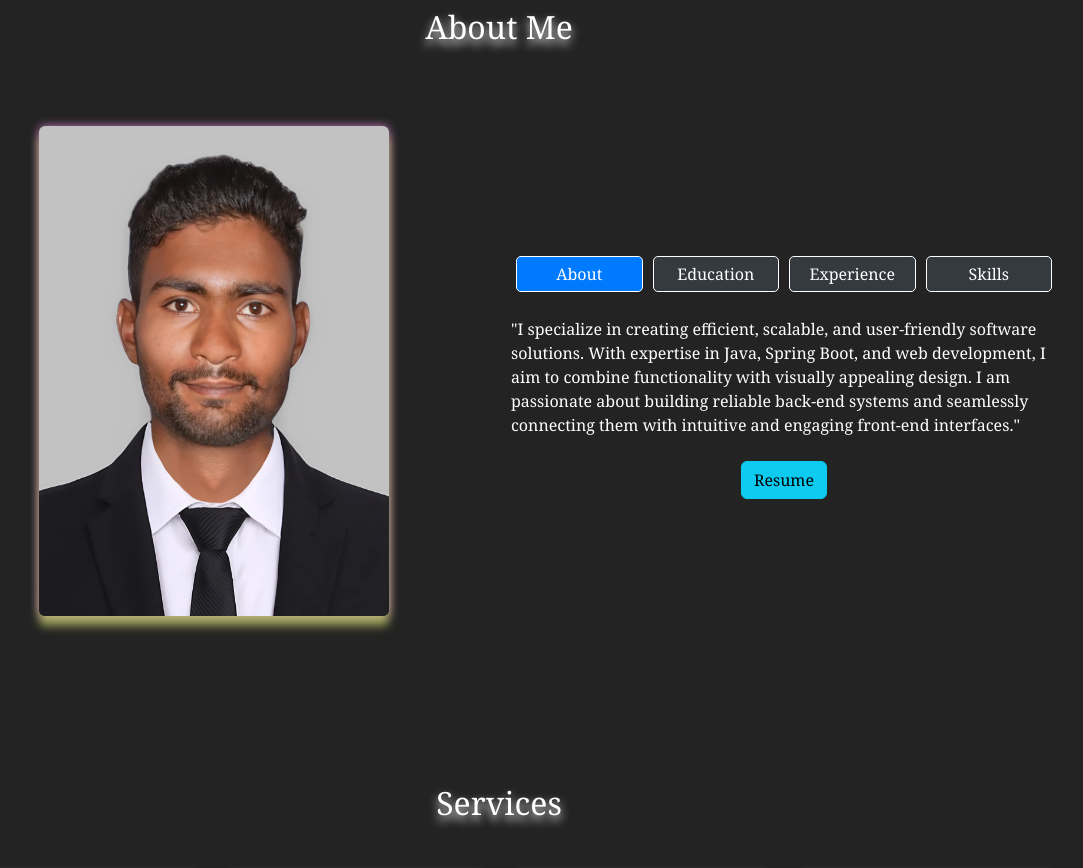
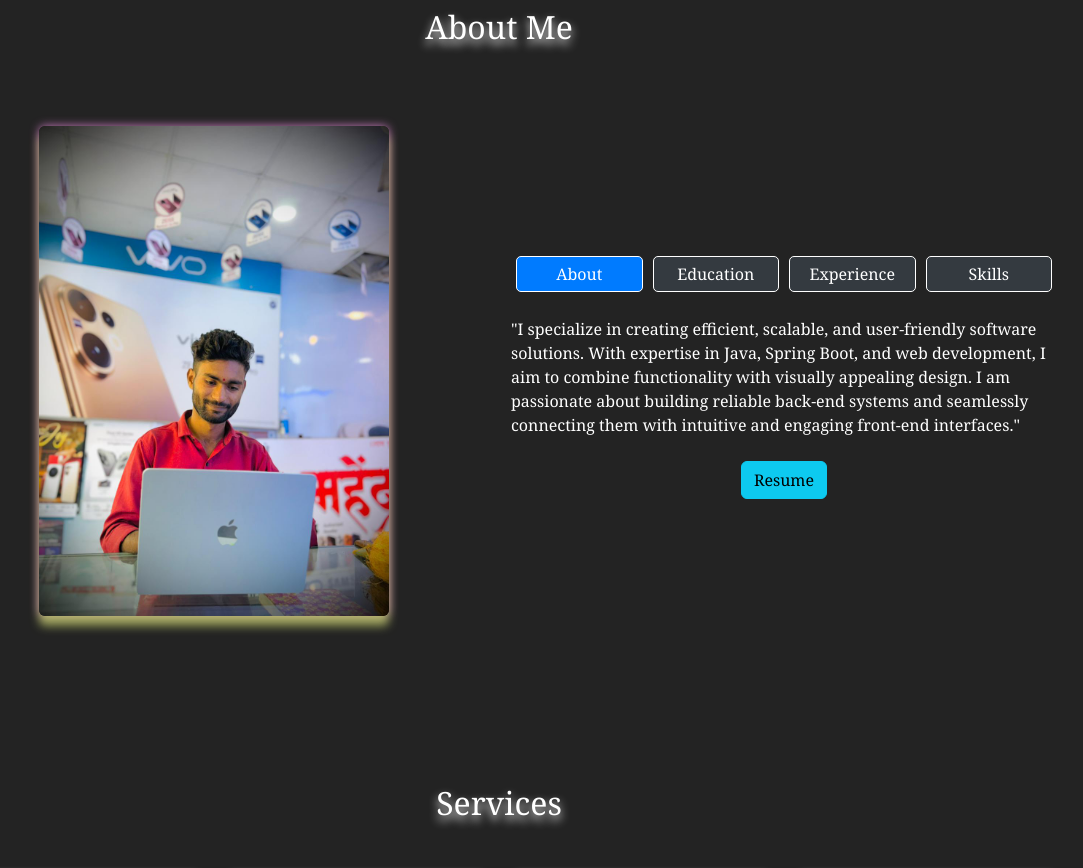
Before and after one commit to gokulfalke17/gokulfalke-portfolio-website, a plain HTML site: page index.html in a window 1280 px wide. Shown: the part 780-1648 px from the top of the page, without its empty margins (141-1224 px from the left). Drawn offline with nearby package versions, Linux system fonts and the light colour scheme.

Commit message:
after change image in about session

```diff
--- a/index.html
+++ b/index.html
@@ -72,7 +72,7 @@
     <div class="row d-flex align-items-center">
 
       <div class="col-md-6 text-center py-5">
-        <img src="./assets/IMG_20241208_150249_687.jpg" alt="About Me" class="about-img img-fluid rounded animate__animated animate__zoomIn mt-2">
+        <img src="./assets/IMG-20251226-WA0003.jpg" alt="About Me" class="about-img img-fluid rounded animate__animated animate__zoomIn mt-2">
       </div>
 
       <div class="col-md-6">
```
Also changed, not shown: assets/2.jpg (added), assets/Gokul Falke.jpg (added), assets/Gokul.png (added), assets/IMG-20251226-WA0003.jpg (added), assets/IMG-20251226-WA0007.jpg (added), assets/IMG-20251227-WA0000.jpg (added), assets/IMG_20241208_150249_687.jpg (deleted).
